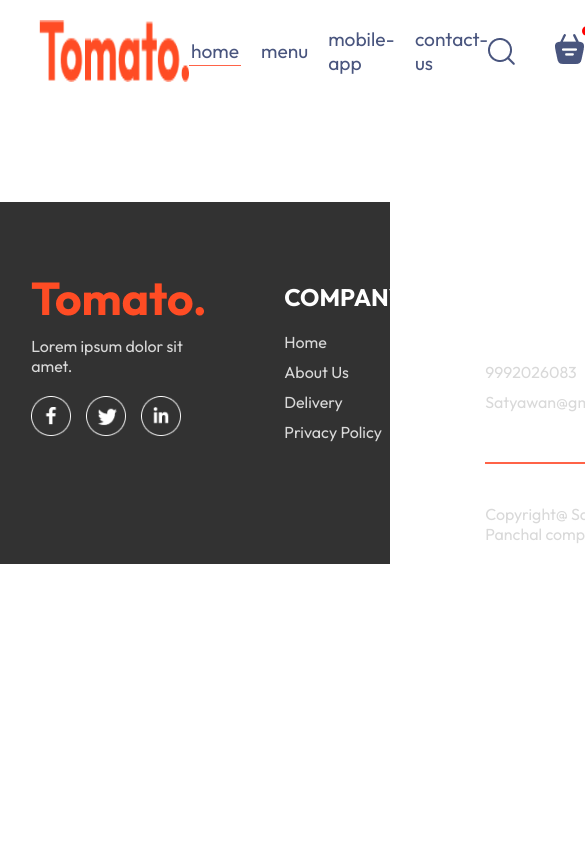
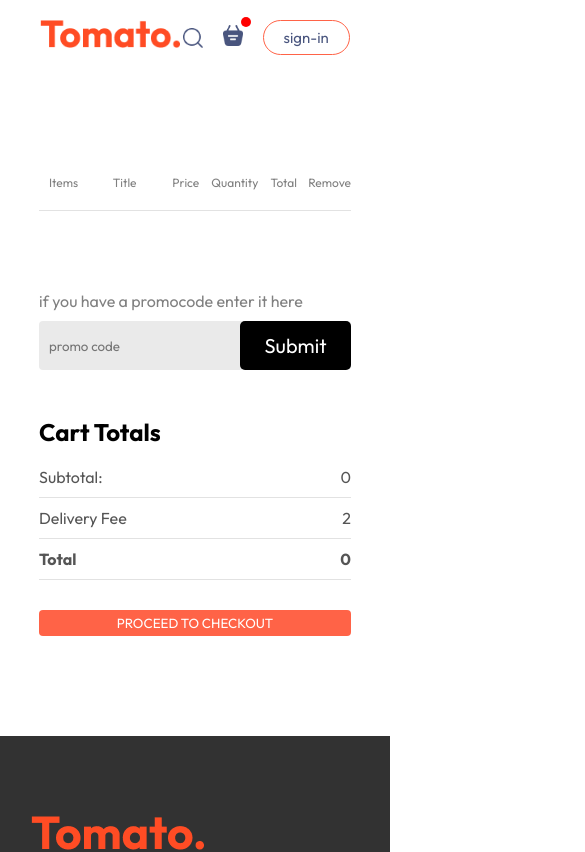
Before and after one commit to SatyawanPanchal/06-food-app-frontend, a React app in the folder frontend/: page /cart in a window 390 px wide. Shown: the top 852 px of the page, 585 px wide, since content can reach past the window. Built offline with nearby package versions, Linux system fonts and the light colour scheme; the HTML template or start-up script is replaced by a standard one.

Commit message:
cart added

```diff
--- a/frontend/src/App.jsx
+++ b/frontend/src/App.jsx
@@ -4,18 +4,23 @@
 import Cart from "./pages/Cart/Cart";
 import PlaceOrder from "./pages/PlaceOrder/PlaceOrder";
 import Footer from "./components/Footer/Footer";
+import { useState } from "react";
+import LoginPopUp1 from "./components/LoginPopup1/LoginPopUp1";
+
 
 const App = () => {
+  const[showLogin,setShowLogin]=useState(false)
   return (<>
-
+    {showLogin ? <LoginPopUp1 setShowLogin={ setShowLogin} />:<></>}
     <div className="app">
-      <Navbar />
+      <Navbar setShowLogin={setShowLogin} />
       <Routes>
         <Route path="/" element={<Home />}>
           {" "}
         </Route>
         <Route path="/cart" element={<Cart />}></Route>
         <Route path="/order" element={<PlaceOrder />}></Route>
+
       </Routes>
 
     </div>
--- a/frontend/src/components/ExploreMenu/exploreMenu.css
+++ b/frontend/src/components/ExploreMenu/exploreMenu.css
@@ -64,3 +64,11 @@
     border:4px solid tomato;
     padding: 2px;
 }
+
+@media(max-width:1050px)
+{
+    .explore-menu-text{
+        max-width: 100%;
+        font-size: 14px;
+    }
+}
--- a/frontend/src/components/Footer/Footer.jsx
+++ b/frontend/src/components/Footer/Footer.jsx
@@ -30,12 +30,12 @@
             <li>Satyawan@gmail.com</li>
           </ul>
 
-          <hr />
           <p className="footer-copyright">
             Copyright@ Satyawan Panchal company
           </p>
         </div>
       </div>
+      <hr />
     </div>
   );
 };
--- a/frontend/src/components/Footer/footer.css
+++ b/frontend/src/components/Footer/footer.css
@@ -53,3 +53,16 @@
     height: 2px;
     background-color: tomato;
 }
+
+@media(max-width:750px) {
+    .footer-content{
+        display: flex;
+        flex-direction: column;
+        gap: 35px;
+
+    }
+        .footer-copyright{
+            text-align: center;
+
+        }
+}
--- a/frontend/src/components/Header/header.css
+++ b/frontend/src/components/Header/header.css
@@ -43,3 +43,27 @@
 
 
 }
+
+@media (max-width:1050px) {
+
+    .header-contents{
+        max-width: 45%;
+    }
+
+}
+
+@media (max-width:750px) {
+
+
+    .header-contents {
+        max-width: 65%;
+    }
+
+    .header-contents p{
+        display: none;
+    }
+    .header-contents button{
+        padding: 2vw 4vw;
+    }
+
+}
--- /dev/null
+++ b/frontend/src/components/LoginPopup1/LoginPopUp1.jsx
@@ -0,0 +1,53 @@
+import { useState } from "react";
+import "./loginPopUp.css";
+import { assets } from "../../assets/assets";
+
+// eslint-disable-next-line react/prop-types
+const LoginPopUp1 = ({ setShowLogin }) => {
+  const [currState, setCurrState] = useState("Login");
+
+  return (
+    <div className="login-popup">
+      <form className="login-popup-container">
+        <div className="login-popup-title">
+          <h2>{currState}</h2>
+          <img
+            onClick={() => {
+              setShowLogin(false);
+            }}
+            src={assets.cross_icon}
+            alt=""
+          />
+        </div>
+        <div className="login-popup-inputs">
+          {currState === "Sign-Up" ? (
+            <input type="text" placeholder="your name" required />
+          ) : (
+            <></>
+          )}
+
+          <input type="email" placeholder="your email" required />
+          <input type="password" placeholder="  password" required />
+        </div>
+        <button>{currState === "Sign-Up" ? "Create Account" : "Login"}</button>
+        <div className="login-popup-condition">
+          <input type="checkbox" required />
+          <p>By continuing , I agree the terms and conditions</p>
+        </div>
+        {currState === "Login" ? (
+          <p>
+            Create a new Account ?{" "}
+            <span onClick={() => setCurrState("Sign-Up")}>Click Here</span>
+          </p>
+        ) : (
+          <p>
+            Already have an Account{" "}
+            <span onClick={() => setCurrState("Login")}>Login Here</span>
+          </p>
+        )}
+      </form>
+    </div>
+  );
+};
+
+export default LoginPopUp1;
--- a/frontend/src/components/navbar/Navbar.css
+++ b/frontend/src/components/navbar/Navbar.css
@@ -62,3 +62,58 @@
     background-color: red;
     border-radius: 50%;
  }
+
+ @media (max-width:1050px) {
+  .navbar .logo{
+   width: 140px;
+  }
+  .navbar-menu{
+   gap: 20px;
+   font-size: 17px;
+  }
+  .navbar-right{
+   gap: 30px;
+  }
+  .navbar-right img{
+   width: 22px;
+  }
+  .navbar-right button{
+   padding: 8px 25px;
+  }
+
+ }
+
+ @media (max-width:900px) {
+    .navbar .logo {
+       width: 140px;
+    }
+
+    .navbar-menu {
+       gap: 15px;
+       font-size: 16px;
+    }
+
+    .navbar-right {
+       gap: 20px;
+    }
+
+    .navbar-right img {
+       width: 20px;
+    }
+
+    .navbar-right button {
+       padding: 7px 20px;
+       font-size: 15px;
+    }
+
+ }
+
+ @media (max-width:750px) {
+
+
+    .navbar-menu {
+    display: none;
+    }
+
+
+ }
--- a/frontend/src/components/navbar/Navbar.jsx
+++ b/frontend/src/components/navbar/Navbar.jsx
@@ -1,38 +1,67 @@
-import React, { useState } from 'react'
-import './Navbar.css'
-import { assets } from '../../assets/assets'
+import "./Navbar.css";
+import { assets } from "../../assets/assets";
+import { Link } from "react-router-dom";
+import { useState } from "react";
 
-const Navbar = () => {
-  const [menu,setMenu]=useState("home")
+// eslint-disable-next-line react/prop-types
+const Navbar = ({ setShowLogin }) => {
+  const [menu, setMenu] = useState("home");
   return (
-    <div className='navbar'>
-    <img src={assets.logo} alt='' className='logo'/>
+    <div className="navbar">
+      <Link to={'/'}>
+        <img src={assets.logo} alt="" className="logo" />
+      </Link>
       <ul className="navbar-menu">
-      <li  onClick={()=>setMenu("home")} className={menu === "home"?"active":""}>home</li>
-      <li onClick={()=>setMenu("menu")} className={menu === "menu"?"active":""}>menu</li>
-      <li  onClick={()=>setMenu("mobile-app")}className={menu === "mobile-app"?"active":""}>mobile-app</li>
-      <li  onClick={()=>setMenu("contact-us")}className={menu === "contact-us"?"active":""}>contact-us</li>
-
+        <Link
+          to="/"
+          onClick={() => setMenu("home")}
+          className={menu === "home" ? "active" : ""}
+        >
+          home
+        </Link>
+        <a
+          href="#explore-menu"
+          onClick={() => setMenu("menu")}
+          className={menu === "menu" ? "active" : ""}
+        >
+          menu
+        </a>
+        <a
+          href="#app-download"
+          onClick={() => setMenu("mobile-app")}
+          className={menu === "mobile-app" ? "active" : ""}
+        >
+          mobile-app
+        </a>
+        <a
+          href="#footer"
+          onClick={() => setMenu("contact-us")}
+          className={menu === "contact-us" ? "active" : ""}
+        >
+          contact-us
+        </a>
       </ul>
 
       <div className="navbar-right">
         <img src={assets.search_icon} alt="" />
 
         <div className="navbar-search-icon">
+          <Link to={"/cart"}>
+            {" "}
             <img src={assets.basket_icon} alt="" />
+          </Link>
           <div className="dot"></div>
         </div>
+        <button
+          onClick={() => {
+            setShowLogin(true);
+          }}
+        >
+          sign-in
+        </button>
+      </div>
+    </div>
+  );
+};
 
-      <button>sign-in</button>
-    </div>
-
-
-
-
-
-
-    </div>
-  )
-}
-
-export default Navbar
+export default Navbar;
--- a/frontend/src/index.css
+++ b/frontend/src/index.css
@@ -5,6 +5,7 @@
   margin: 0;
   box-sizing: border-box;
   font-family: outfit;
+  scroll-behavior: smooth;
 
  }
 
--- a/frontend/src/pages/Cart/Cart.jsx
+++ b/frontend/src/pages/Cart/Cart.jsx
@@ -1,13 +1,80 @@
-import React from 'react'
-import './cart.css'
-
+import { useContext } from "react";
+import "./cart.css";
+import { StoreContext } from "../../context/StoreContext";
 
 const Cart = () => {
+  const { cartItems, food_list, removeFromCart } = useContext(StoreContext);
   return (
-    <div>
+    <div className="cart">
+      <div className="cart-items">
+        <div className="cart-items-title">
+          <p>Items</p>
+          <p>Title</p>
+          <p>Price</p>
+          <p>Quantity</p>
+          <p>Total</p>
+          <p>Remove</p>
+        </div>
+        <br />
+        <hr />
+        {food_list.map((item, index) => {
+          if (cartItems[item._id] > 0) {
+            return (
+              <div key={index}>
+                <div className="cart-items-title cart-items-item">
+                  <img src={item.image} alt="" />
 
+                  <p>{item.name}</p>
+                  <p>₹ {item.price * 86}</p>
+                  <p>{cartItems[item._id]}</p>
+                  <p>₹ {cartItems[item._id] * item.price * 86}</p>
+                  <p
+                    onClick={() => {
+                      removeFromCart(item._id);
+                    }}
+                    className="cross"
+                  >
+                    X
+                  </p>
+                </div>
+                <hr />
+              </div>
+            );
+          }
+        })}
+      </div>
+      <div className="cart-bottom">
+        <div className="cart-total">
+          <h2>Cart Totals</h2>
+          <div>
+            <div className="cart-total-details">
+              <p>Subtotal:</p>
+              <p>{0}</p>
+            </div>
+            <hr />
+            <div className="cart-total-details">
+              <p>Delivery Fee</p>
+              <p>{2}</p>
+            </div>
+            <hr />
+            <div className="cart-total-details">
+              <b>Total</b>
+              <b>{ 0}</b>
+            </div>
+            <hr />
+          </div>
+            <button>PROCEED TO CHECKOUT</button>
+        </div>
+        <div className="cart-promocode">
+          <div><p>if you have a promocode enter it here</p></div>
+          <div className="cart-promocode-input">
+            <input type="text" placeholder="promo code" />
+            <button>Submit</button>
+          </div>
+        </div>
+      </div>
     </div>
-  )
-}
+  );
+};
 
-export default Cart
+export default Cart;
--- a/frontend/src/pages/Cart/cart.css
+++ b/frontend/src/pages/Cart/cart.css
@@ -0,0 +1,112 @@
+.cart{
+    margin-top: 100px;
+}
+.cart-items-title
+{
+    display: grid;
+     grid-template-columns: 1fr 1.5fr 1fr 1fr 1fr 0.5fr;
+    align-items: center;
+    color: gray;
+    font-size: max(1vw,12px);
+    text-align: center;
+}
+
+.cart-items-item{
+    margin: 10px 0px;
+    color: black;
+
+}
+
+.cart-items-item img{
+    width: 50px;
+}
+.cart hr{
+    height: 1px;
+    background-color:#e2e2e2 ;
+    border: none;
+
+}
+
+.cart-items-item .cross{
+    cursor: pointer;
+}
+
+.cart-bottom{
+    margin-top: 80px;
+    display: flex;
+    justify-content: space-between;
+    gap:max(12vw,20px) ;
+}
+.cart-total{
+    flex: 1;
+    display: flex;
+    flex-direction: column;
+    gap: 20px;
+
+}
+
+.cart-total-details{
+    display: flex;
+    justify-content: space-between;
+    color: #555;
+}
+
+.cart-total hr{
+    margin: 10px 0px;
+}
+
+.cart-total button{
+    border: none;
+    color: white;
+    background-color: tomato;
+    border-radius: 4px;
+    padding: 5px;
+    cursor: pointer;
+}
+
+.cart-promocode{
+    flex: 1;
+}
+
+.cart-promocode p{
+    color: gray;
+}
+
+.cart-promocode-input{
+    margin-top: 10px;
+    display: flex;
+    justify-content: space-between;
+    align-items: center;
+    background-color: #eaeaea;
+    border-radius: 4px;
+
+}
+
+.cart-promocode-input input{
+    background-color: transparent;
+    border: none;
+    outline: none;
+    padding-left: 10px;
+
+}
+
+.cart-promocode-input button{
+    width: max(10vw,150px);
+    padding: 12px 5px;
+    background-color: black;
+    border: none;
+    color: white;
+    font-size: 20px;
+    border-radius: 5px;
+}
+
+@media (max-width:750px) {
+    .cart-bottom{
+        flex-direction: column-reverse;
+
+    }
+    .cart-promocode{
+        justify-content: start;
+    }
+
+}
```
Also changed, not shown: frontend/src/components/LoginPopup1/loginPopUp.css (added, +74 -0 lines). Lines whose indentation alone changed are shown as unchanged.
